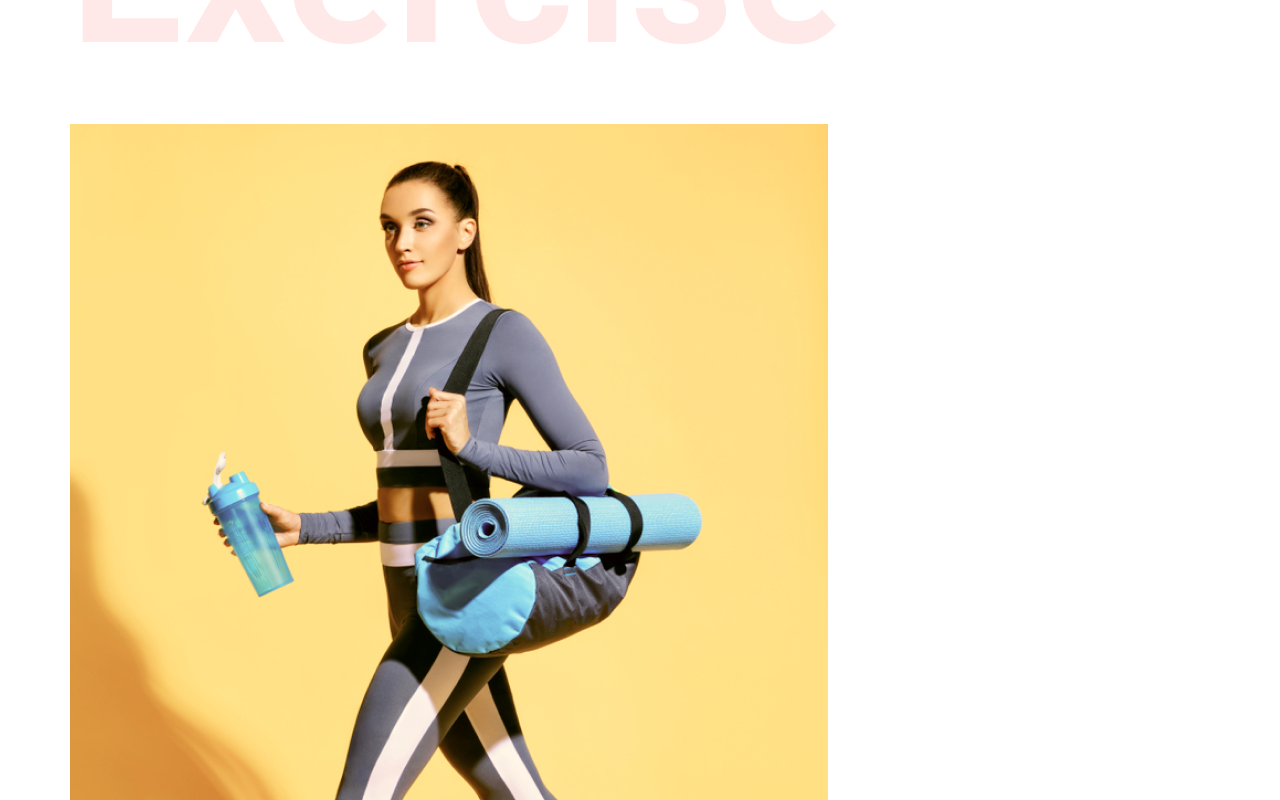
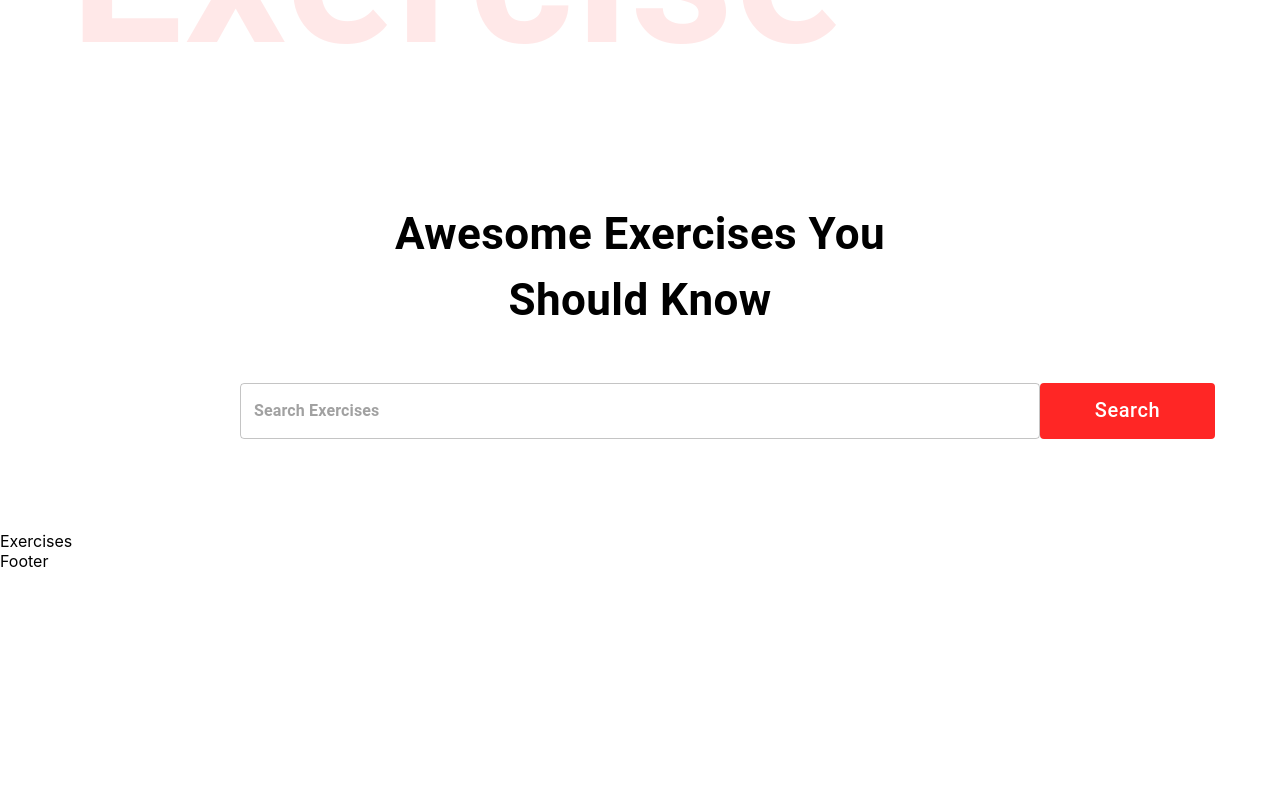
Before and after one commit to Lithelyne/client, a React (Create React App) app: page / in a window 1280 px wide. Shown: the part 820-1620 px from the top of the page. After the commit the page ends 1391 px from the top, so only its background shows below. Built offline with nearby package versions, Linux system fonts and the light colour scheme.

Commit message:
HeroBanner Completion, Search Halfwaydone

```diff
--- a/src/components/HeroBanner.js
+++ b/src/components/HeroBanner.js
@@ -9,11 +9,13 @@
 
       <Typography color="#FF2625" fontWeight="600" fontSize="26px">
         Fitness Club
+
       </Typography>
 
       <Typography fontWeight={700} sx={{ fontSize: {lg: '44px', xs: '40px'}}}
       mb="23px" mt="30px">
         Sweat, Smile <br /> and Repeat
+
       </Typography>
 
       <Typography fontSize="22px" lineHeight="35px" mb= {4}>
@@ -29,7 +31,7 @@
         sx={{ opacity : 0.1, display: {lg: 'block', xs: 'none'}}}>
           Exercise
         </Typography>
-        <img src={HeroBannerImage} alt="banner" className="hero-banner-img" />
+        {/* <img src={HeroBannerImage} alt="banner" className="hero-banner-img" /> */}
     </Box>
   )
 }
--- a/src/components/SearchExercises.js
+++ b/src/components/SearchExercises.js
@@ -1,7 +1,30 @@
-import React from 'react'
+import React, { useEffect, useState } from 'react'
+import { Box, Button, Stack, TextField, Typography} from '@mui/material'
+
 
 export const SearchExercises = () => {
   return (
-    <div>SearchExercises</div>
+    <Stack alignItems="center" mt = "37px" justifyContent="center" p="20px">
+
+<Typography fontWeight={700}
+sx={{fontSize: {lg:'44px', xs:'30px'}}}
+mb="50px" textAlign="center">
+  Awesome Exercises You <br />
+  Should Know
+</Typography>
+<Box position="relative" mb="72px">
+    <TextField
+    sx={{ input: { fontWeight: '700', border: 'none', borderRadius: '4px'}, width: { lg: '800px', xs: '350px'}, backgroundColor: '#fff', borderRadius:'40px'}}
+    height="76px" value=""
+    onChange={(e) => {}}
+    placeholder="Search Exercises" type="text">
+    </TextField>
+
+    <Button className="search-btn"
+    sx={{ bgcolor: '#ff2625', color: '#fff', textTransform:'none', width: {lg: '175px', xs: '80px'}, fontSize: {lg:'20px', xs:'14px'}, height: '56px', position: "absolute"}}>
+      Search
+    </Button>
+</Box>
+    </Stack>
   )
 }
```
